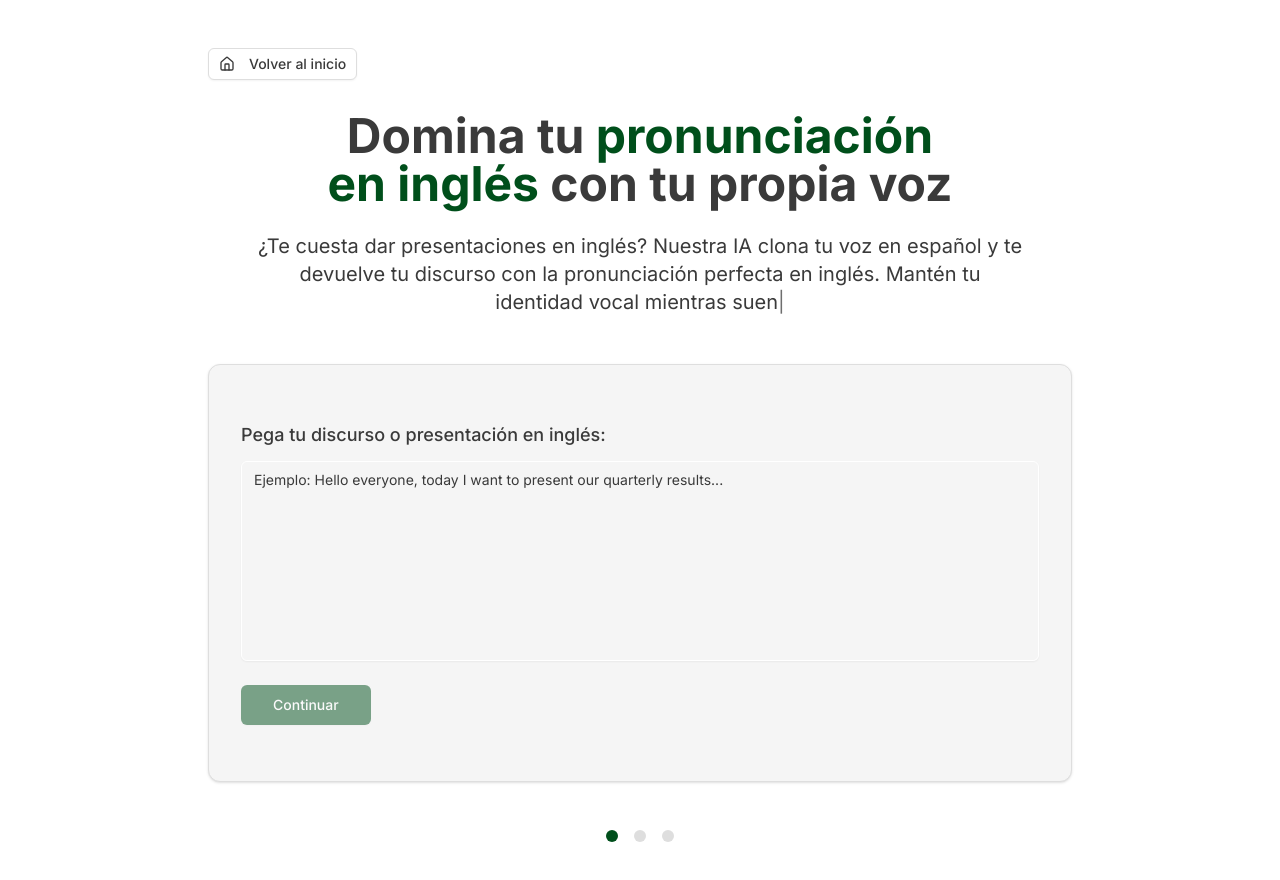
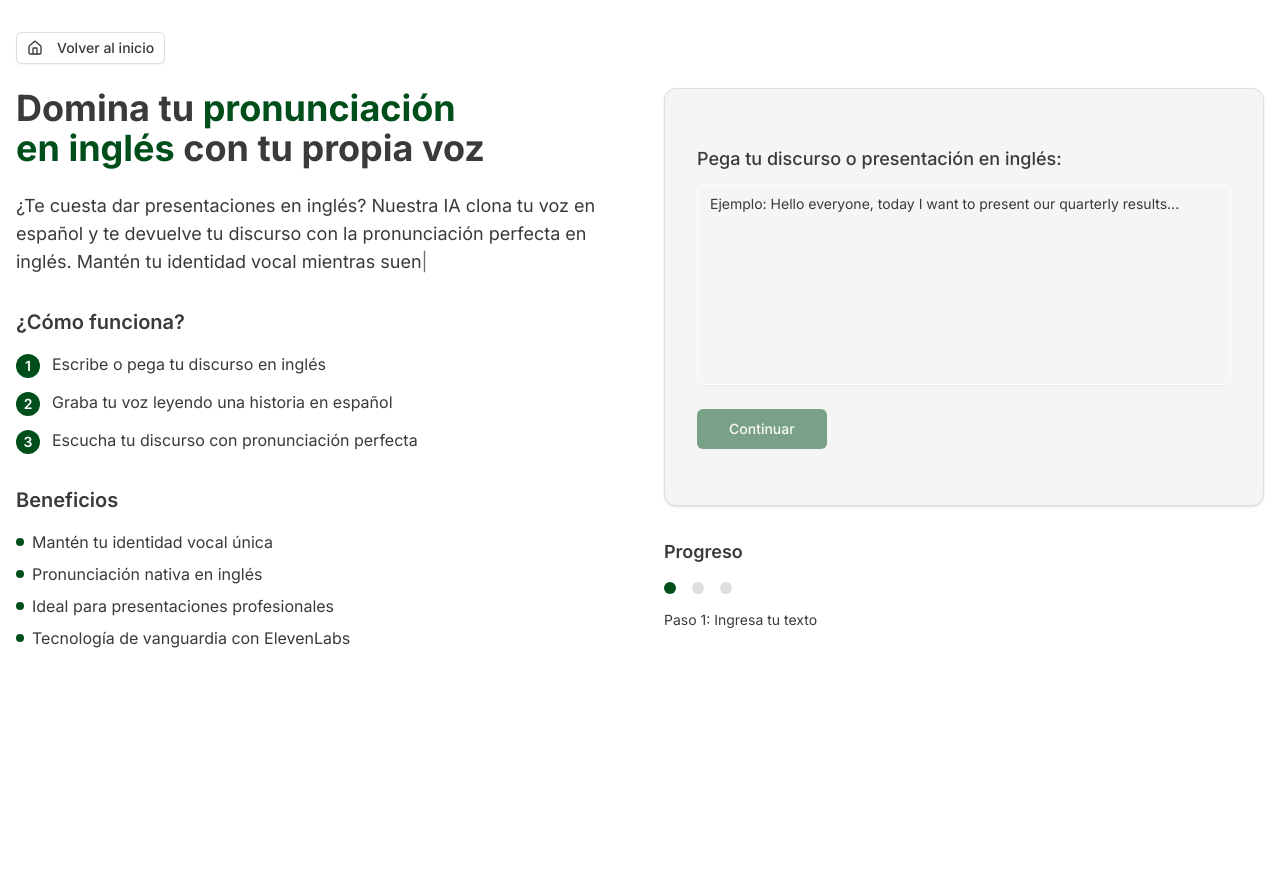
Before and after one commit to SalomoneCro/BugsterHackaton, a Next.js app: page /pronunciation in a window 1280 px wide. Shown: the top 880 px of the page. After the commit the page ends 800 px from the top, so only its background shows below. Built offline with nearby package versions, Linux system fonts and the light colour scheme.

Commit message:
add changes styles

```diff
--- a/app/pronunciation/page.tsx
+++ b/app/pronunciation/page.tsx
@@ -148,9 +148,9 @@ export default function PronunciationApp() {
 
   return (
     <div className="min-h-screen bg-background">
-      <div className="container mx-auto px-4 py-12 max-w-4xl">
+      <div className="container mx-auto px-4 py-8">
         {/* Navigation */}
-        <div className="mb-8">
+        <div className="mb-6">
           <Link href="/">
             <Button variant="outline" size="sm">
               <Home className="w-4 h-4 mr-2" />
@@ -159,18 +159,109 @@ export default function PronunciationApp() {
           </Link>
         </div>
 
+        {/* Split Layout */}
+        <div className="grid grid-cols-1 lg:grid-cols-2 gap-8 lg:gap-12">
+          {/* Left Side - Information */}
+          <div className="space-y-8">
+            {currentStep === "recording" ? (
+              /* Recording Step Content */
+              <div className="space-y-6">
+                <div>
+                  <h1 className="text-3xl lg:text-4xl font-bold text-foreground mb-6 text-balance">
+                    Graba tu voz para <span className="text-primary">clonar tu identidad vocal</span>
+                  </h1>
+                  <p className="text-lg text-muted-foreground text-pretty">
+                    Lee el siguiente texto en voz alta para que podamos clonar tu voz y crear tu pronunciación perfecta en inglés.
+                  </p>
+                </div>
+
+                <div className="bg-muted p-6 rounded-lg">
+                  <h3 className="text-lg font-semibold text-foreground mb-4">Texto para grabar:</h3>
+                  <p className="text-foreground leading-relaxed text-lg">{storyText}</p>
+                </div>
+
+                <div className="space-y-4">
+                  <h3 className="text-lg font-semibold text-foreground">Instrucciones:</h3>
+                  <div className="space-y-2">
+                    <div className="flex items-start space-x-2">
+                      <div className="w-2 h-2 bg-primary rounded-full mt-2 flex-shrink-0"></div>
+                      <p className="text-muted-foreground">Lee el texto de forma natural y clara</p>
+                    </div>
+                    <div className="flex items-start space-x-2">
+                      <div className="w-2 h-2 bg-primary rounded-full mt-2 flex-shrink-0"></div>
+                      <p className="text-muted-foreground">Habla a un ritmo normal, no muy rápido</p>
+                    </div>
+                    <div className="flex items-start space-x-2">
+                      <div className="w-2 h-2 bg-primary rounded-full mt-2 flex-shrink-0"></div>
+                      <p className="text-muted-foreground">Asegúrate de estar en un lugar silencioso</p>
+                    </div>
+                    <div className="flex items-start space-x-2">
+                      <div className="w-2 h-2 bg-primary rounded-full mt-2 flex-shrink-0"></div>
+                      <p className="text-muted-foreground">La grabación debe durar al menos 30 segundos</p>
+                    </div>
+                  </div>
+                </div>
+              </div>
+            ) : (
+              /* Default Content (Input and Playback steps) */
+              <>
                 {/* Header */}
-        <div className="text-center mb-12">
-          <h1 className="text-4xl md:text-5xl font-bold text-foreground mb-6 text-balance">
+                <div>
+                  <h1 className="text-3xl lg:text-4xl font-bold text-foreground mb-6 text-balance">
                     Domina tu <span className="text-primary">pronunciación en inglés</span> con tu propia voz
                   </h1>
-          <p className="text-xl text-muted-foreground max-w-3xl mx-auto text-pretty min-h-[4rem]">
+                  <p className="text-lg text-muted-foreground text-pretty min-h-[4rem]">
                     {animatedText}
                     <span className="animate-pulse">|</span>
                   </p>
                 </div>
 
-        {/* Main Content Area */}
+                {/* How it works */}
+                <div className="space-y-4">
+                  <h2 className="text-xl font-semibold text-foreground">¿Cómo funciona?</h2>
+                  <div className="space-y-3">
+                    <div className="flex items-start space-x-3">
+                      <div className="w-6 h-6 bg-primary text-primary-foreground rounded-full flex items-center justify-center text-sm font-semibold flex-shrink-0 mt-0.5">1</div>
+                      <p className="text-muted-foreground">Escribe o pega tu discurso en inglés</p>
+                    </div>
+                    <div className="flex items-start space-x-3">
+                      <div className="w-6 h-6 bg-primary text-primary-foreground rounded-full flex items-center justify-center text-sm font-semibold flex-shrink-0 mt-0.5">2</div>
+                      <p className="text-muted-foreground">Graba tu voz leyendo una historia en español</p>
+                    </div>
+                    <div className="flex items-start space-x-3">
+                      <div className="w-6 h-6 bg-primary text-primary-foreground rounded-full flex items-center justify-center text-sm font-semibold flex-shrink-0 mt-0.5">3</div>
+                      <p className="text-muted-foreground">Escucha tu discurso con pronunciación perfecta</p>
+                    </div>
+                  </div>
+                </div>
+
+                {/* Benefits */}
+                <div className="space-y-4">
+                  <h2 className="text-xl font-semibold text-foreground">Beneficios</h2>
+                  <div className="space-y-2">
+                    <div className="flex items-center space-x-2">
+                      <div className="w-2 h-2 bg-primary rounded-full"></div>
+                      <p className="text-muted-foreground">Mantén tu identidad vocal única</p>
+                    </div>
+                    <div className="flex items-center space-x-2">
+                      <div className="w-2 h-2 bg-primary rounded-full"></div>
+                      <p className="text-muted-foreground">Pronunciación nativa en inglés</p>
+                    </div>
+                    <div className="flex items-center space-x-2">
+                      <div className="w-2 h-2 bg-primary rounded-full"></div>
+                      <p className="text-muted-foreground">Ideal para presentaciones profesionales</p>
+                    </div>
+                    <div className="flex items-center space-x-2">
+                      <div className="w-2 h-2 bg-primary rounded-full"></div>
+                      <p className="text-muted-foreground">Tecnología de vanguardia con ElevenLabs</p>
+                    </div>
+                  </div>
+                </div>
+              </>
+            )}
+          </div>
+
+          {/* Right Side - App */}
           <div className="relative">
           {/* Step 1: Text Input */}
           <div
@@ -234,15 +325,11 @@ export default function PronunciationApp() {
 
                   <div className="text-center">
                     <h2 className="text-2xl font-semibold text-foreground mb-4">
-                      Ahora graba tu voz leyendo esta historia
+                      Graba tu voz
                     </h2>
                     <p className="text-muted-foreground mb-6">
-                      Lee el siguiente texto en voz alta para que podamos clonar tu voz:
+                      Usa los controles de abajo para comenzar la grabación
                     </p>
-                  </div>
-
-                  <div className="bg-muted p-6 rounded-lg">
-                    <p className="text-foreground leading-relaxed text-lg">{storyText}</p>
                   </div>
 
                   <div className="flex flex-col items-center space-y-4">
@@ -381,10 +468,10 @@ export default function PronunciationApp() {
               </CardContent>
             </Card>
           </div>
-        </div>
 
           {/* Progress Indicator */}
-        <div className="flex justify-center mt-12">
+          <div className="mt-8 space-y-4">
+            <h3 className="text-lg font-semibold text-foreground">Progreso</h3>
             <div className="flex space-x-4">
               {(["input", "recording", "playback"] as Step[]).map((step, index) => (
                 <div
@@ -399,6 +486,13 @@ export default function PronunciationApp() {
                 />
               ))}
             </div>
+            <div className="text-sm text-muted-foreground">
+              {currentStep === "input" && "Paso 1: Ingresa tu texto"}
+              {currentStep === "recording" && "Paso 2: Graba tu voz"}
+              {currentStep === "playback" && "Paso 3: Escucha el resultado"}
+            </div>
+          </div>
+          </div>
         </div>
       </div>
     </div>
```
Lines whose indentation alone changed are shown as unchanged.
